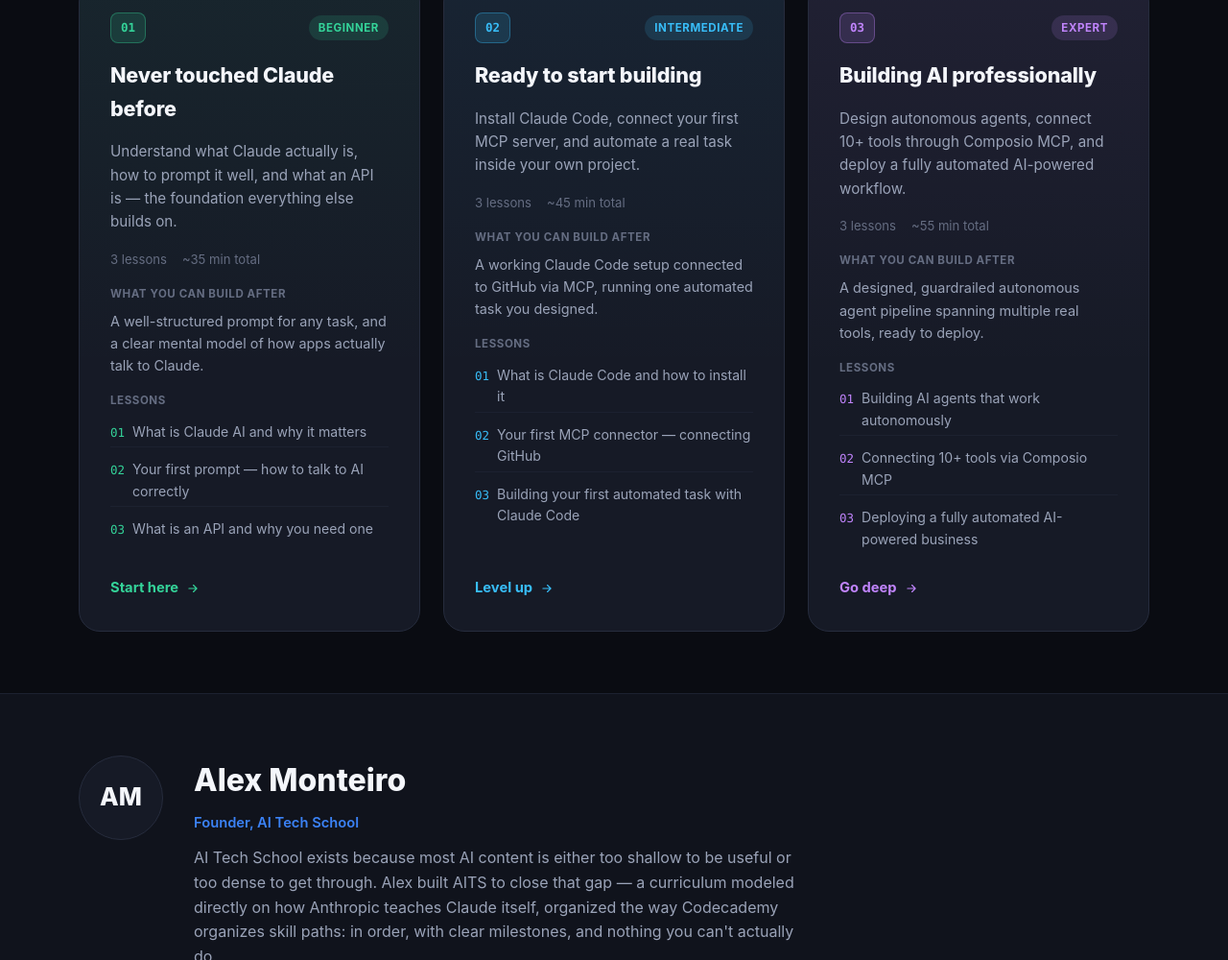
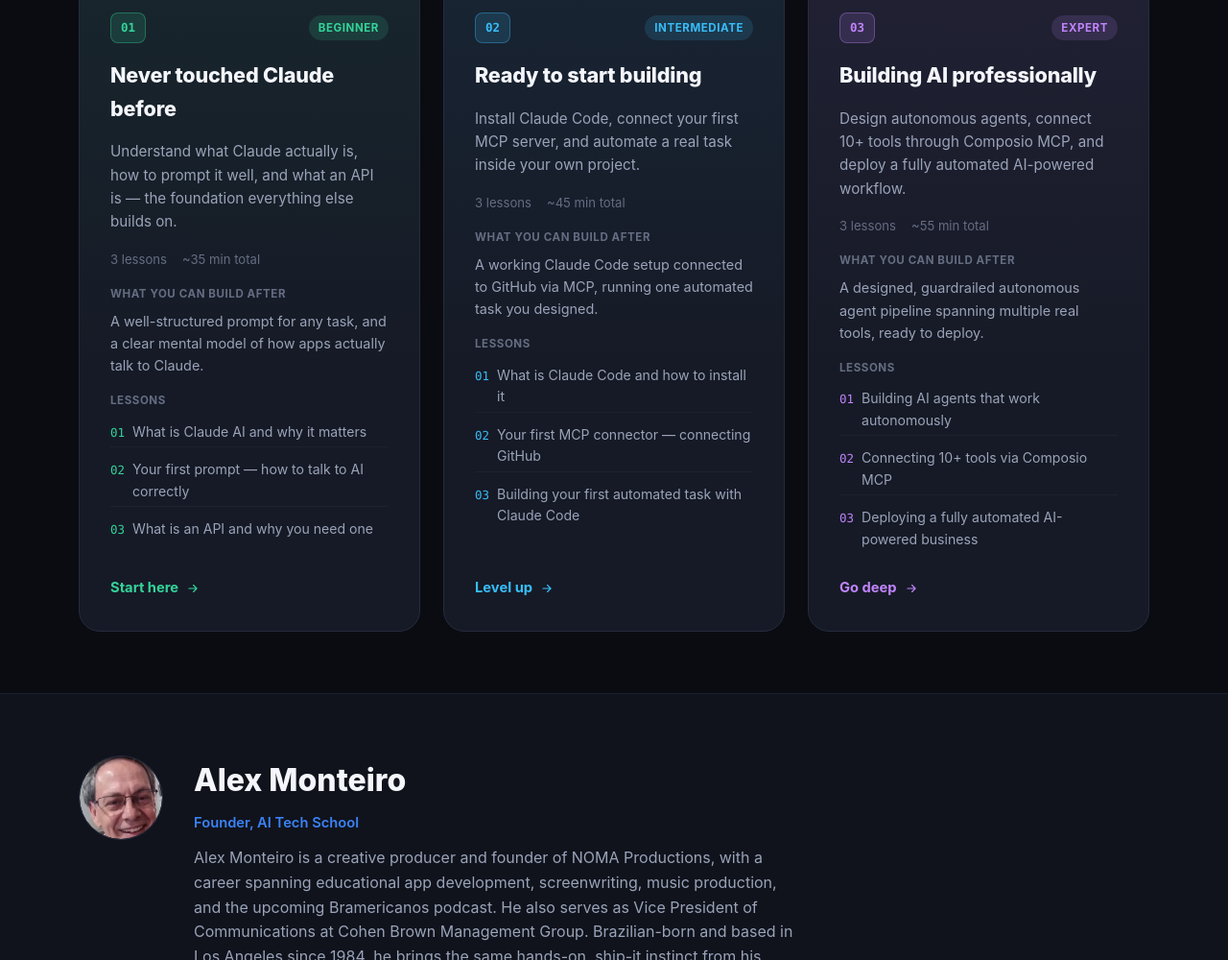
Before and after one commit to alexmonteiro65/ai-tech-school, a plain HTML site: page index.html in a window 1280 px wide. Shown: the part 1800-2800 px from the top of the page at 96% size. Drawn offline with Linux system fonts and the light colour scheme.

Commit message:
"Fix homepage content, add founder photo," and click Commit to main.

```diff
--- a/css/style.css
+++ b/css/style.css
@@ -363,6 +363,15 @@
   font-size: 1rem;
   letter-spacing: 0.02em;
   color: var(--text);
+  overflow: hidden;
+}
+.founder-avatar img,
+.founder-avatar-lg img {
+  width: 100%;
+  height: 100%;
+  object-fit: cover;
+  border-radius: var(--radius-full);
+  display: block;
 }
 
 .founder-name { font-weight: 700; font-size: 0.95rem; margin-bottom: var(--space-1); }
@@ -530,6 +539,7 @@
   font-weight: 800;
   font-size: 1.6rem;
   flex-shrink: 0;
+  overflow: hidden;
 }
 .founder-copy h2 { font-size: clamp(1.5rem, 4vw, 2rem); font-weight: 800; margin-bottom: var(--space-2); }
 .founder-copy .founder-role { color: var(--accent-blue); font-weight: 600; font-size: 0.92rem; margin-bottom: var(--space-3); }
--- a/index.html
+++ b/index.html
@@ -97,7 +97,7 @@
       </div>
 
       <div class="founder-card" data-reveal>
-        <div class="founder-avatar" aria-hidden="true">AM</div>
+        <div class="founder-avatar"><img src="assets/alex-monteiro.jpg" alt="Alex Monteiro" /></div>
         <div>
           <p class="founder-name">Alex Monteiro</p>
           <p class="founder-title" data-i18n="founderCard.title">Founder, AI Tech School</p>
@@ -277,10 +277,19 @@
   <!-- FOUNDER -->
   <section class="founder-section" id="founder">
     <div class="container founder-inner">
-      <div class="founder-avatar-lg" data-reveal aria-hidden="true">AM</div>
+      <div class="founder-avatar-lg" data-reveal><img src="assets/alex-monteiro.jpg" alt="Alex Monteiro" /></div>
       <div class="founder-copy" data-reveal>
         <h2>Alex Monteiro</h2>
         <p class="founder-role" data-i18n="founderSection.role">Founder, AI Tech School</p>
+        <p data-i18n="founderSection.bio0">
+          Alex Monteiro is a creative producer and founder of NOMA
+          Productions, with a career spanning educational app development,
+          screenwriting, music production, and the upcoming Bramericanos
+          podcast. He also serves as Vice President of Communications at
+          Cohen Brown Management Group. Brazilian-born and based in Los
+          Angeles since 1984, he brings the same hands-on, ship-it instinct
+          from his work to teaching AI.
+        </p>
         <p data-i18n="founderSection.bio1">
           AI Tech School exists because most AI content is either too shallow
           to be useful or too dense to get through. Alex built AITS to close
@@ -398,6 +407,7 @@
       "expert.lesson3": "Deploying a fully automated AI-powered business",
       "expert.cta": "Go deep",
       "founderSection.role": "Founder, AI Tech School",
+      "founderSection.bio0": "Alex Monteiro is a creative producer and founder of NOMA Productions, with a career spanning educational app development, screenwriting, music production, and the upcoming Bramericanos podcast. He also serves as Vice President of Communications at Cohen Brown Management Group. Brazilian-born and based in Los Angeles since 1984, he brings the same hands-on, ship-it instinct from his work to teaching AI.",
       "founderSection.bio1": "AI Tech School exists because most AI content is either too shallow to be useful or too dense to get through. Alex built AITS to close that gap — a curriculum modeled directly on how Anthropic teaches Claude itself, organized the way Codecademy organizes skill paths: in order, with clear milestones, and nothing you can't actually do.",
       "founderSection.bio2": "Every lesson exists because it unblocks the next one. Beginner builds the mental model. Intermediate gets your hands on real tools. Expert puts it all together into something you could actually run.",
       "footer.tagline1": "AI Tech School. Founded by Alex Monteiro.",
@@ -450,6 +460,7 @@
       "expert.lesson3": "Implantando um negócio totalmente automatizado com IA",
       "expert.cta": "Aprofunde-se",
       "founderSection.role": "Fundador, AI Tech School",
+      "founderSection.bio0": "Alex Monteiro é produtor criativo e fundador da NOMA Productions, com uma carreira que passa por desenvolvimento de aplicativos educacionais, roteirização, produção musical e o podcast Bramericanos, que está por vir. Ele também é Vice-Presidente de Comunicações na Cohen Brown Management Group. Brasileiro, radicado em Los Angeles desde 1984, ele traz para o ensino de IA o mesmo instinto prático de colocar as coisas no ar que sempre guiou seu trabalho.",
       "founderSection.bio1": "A AI Tech School existe porque a maior parte do conteúdo sobre IA é superficial demais para ser útil, ou densa demais para se conseguir terminar. Alex criou a AITS para preencher essa lacuna — um currículo modelado diretamente na forma como a Anthropic ensina o próprio Claude, organizado da mesma maneira que a Codecademy organiza suas trilhas de habilidade: em ordem, com marcos claros, e nada que você não consiga realmente fazer.",
       "founderSection.bio2": "Cada aula existe porque ela destrava a próxima. O Iniciante constrói o modelo mental. O Intermediário coloca a mão na massa com ferramentas reais. O Avançado junta tudo em algo que você poderia realmente colocar para rodar.",
       "footer.tagline1": "AI Tech School. Fundada por Alex Monteiro.",
@@ -502,6 +513,7 @@
       "expert.lesson3": "Desplegando un negocio totalmente automatizado con IA",
       "expert.cta": "Profundiza",
       "founderSection.role": "Fundador, AI Tech School",
+      "founderSection.bio0": "Alex Monteiro es productor creativo y fundador de NOMA Productions, con una carrera que abarca el desarrollo de aplicaciones educativas, guionismo, producción musical y el próximo podcast Bramericanos. También es Vicepresidente de Comunicaciones en Cohen Brown Management Group. Brasileño, radicado en Los Ángeles desde 1984, aporta a la enseñanza de IA el mismo instinto práctico de sacar las cosas adelante que siempre ha guiado su trabajo.",
       "founderSection.bio1": "AI Tech School existe porque la mayoría del contenido sobre IA es demasiado superficial para ser útil, o demasiado denso para terminarlo. Alex creó AITS para cerrar esa brecha — un plan de estudios modelado directamente en cómo Anthropic le enseña a Claude, organizado de la misma forma en que Codecademy organiza sus rutas de habilidad: en orden, con hitos claros, y nada que no puedas realmente hacer.",
       "founderSection.bio2": "Cada lección existe porque desbloquea la siguiente. Principiante construye el modelo mental. Intermedio te pone a trabajar con herramientas reales. Experto lo junta todo en algo que realmente podrías poner a funcionar.",
       "footer.tagline1": "AI Tech School. Fundada por Alex Monteiro.",
```
Also changed, not shown: assets/alex-monteiro.jpg (added).
